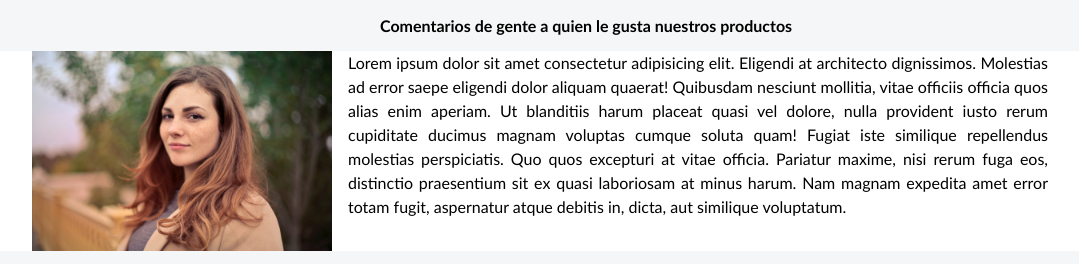
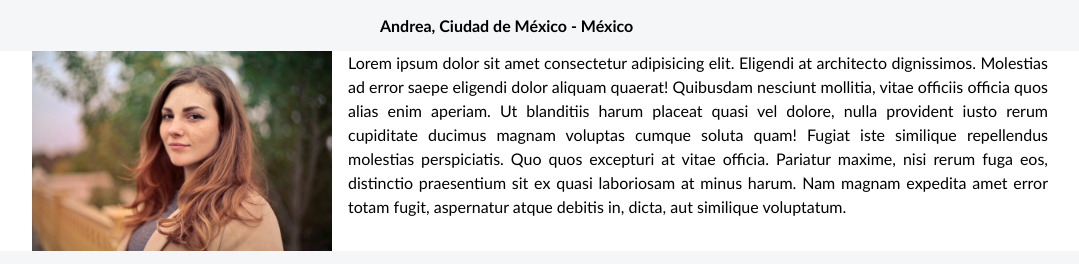
Before and after one commit to EdinsonJr/Comentarios-de-Gentes, a plain HTML site: page index.html in a window 1280 px wide. Shown: the top 264 px of the page, without its empty margins (4-1083 px from the left). Drawn offline with Linux system fonts and the light colour scheme.

Commit message:
los dos comentarios mas eficientes

```diff
--- a/index.html
+++ b/index.html
@@ -8,7 +8,7 @@
     <link rel="stylesheet" href="style.css">
 </head>
 <body>
-    <p class="titulo">Comentarios de gente a quien le gusta nuestros productos</p>
+    <p class="titulo">Andrea, Ciudad de México - México</p>
     <div class="contenedor">
         <img src="andrea.jpg" alt="Cliente Andrea">
         <p class="descripcion">Lorem ipsum dolor sit amet consectetur adipisicing elit. Eligendi at architecto dignissimos. Molestias ad error saepe eligendi dolor aliquam quaerat! Quibusdam nesciunt mollitia, vitae officiis officia quos alias enim aperiam.
```
